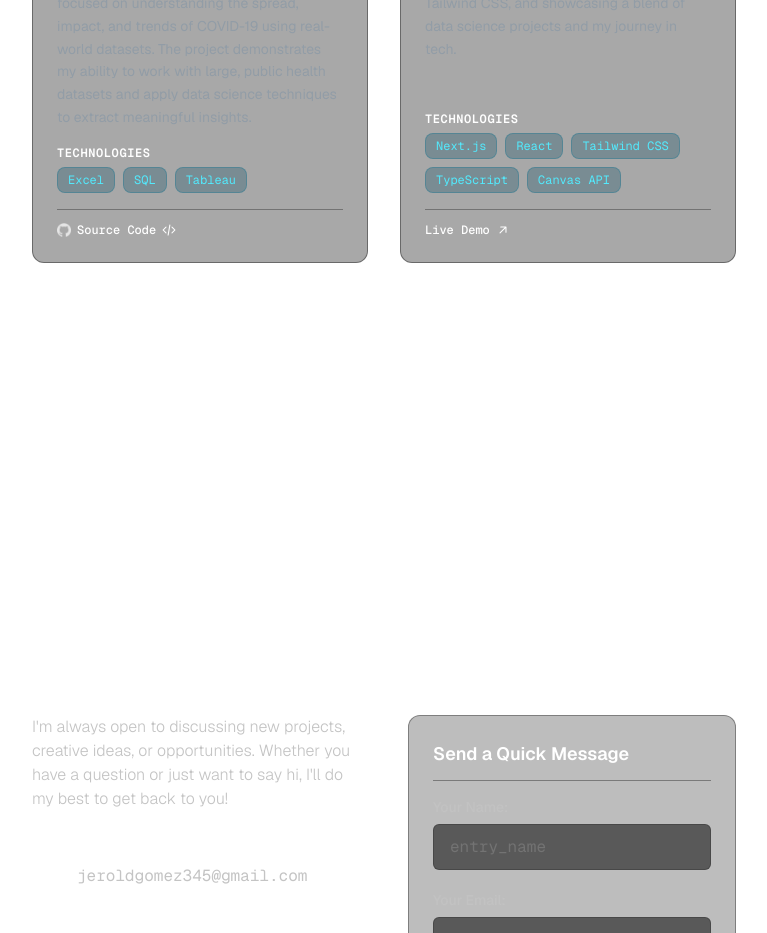
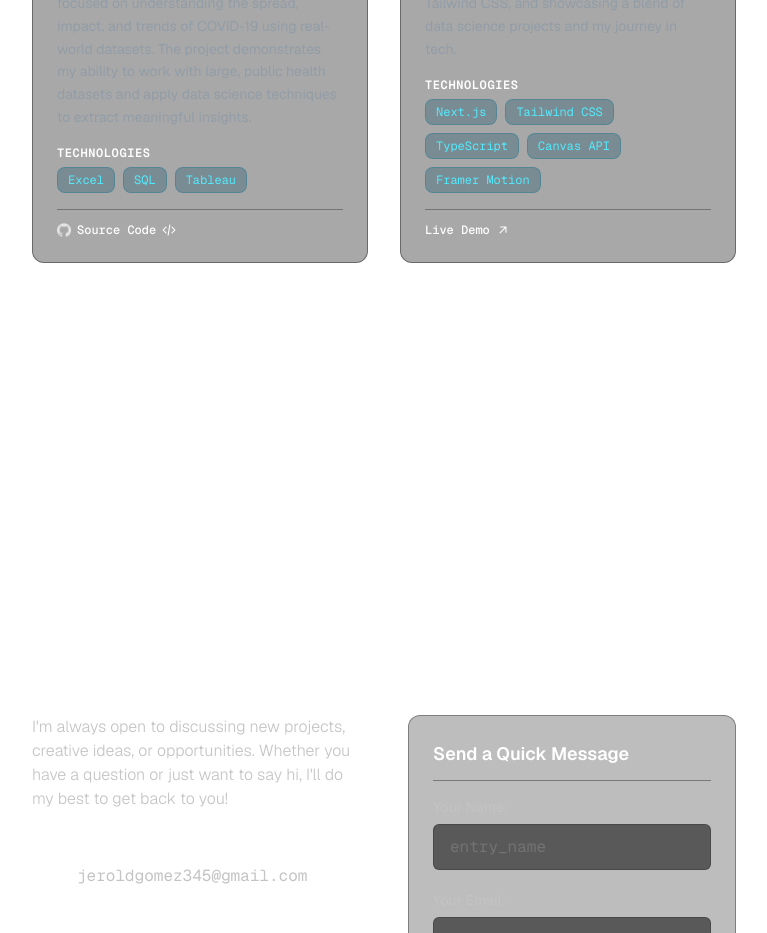
Before and after one commit to JeroldGomez/jerold-gomez-portfolio, a Next.js app: page / in a window 1280 px wide. Shown: the part 4460-5393 px from the top of the page, without its empty margins (256-1023 px from the left). Built offline with nearby package versions, Linux system fonts and the light colour scheme.

Commit message:
update tech stack in projects.ts

```diff
--- a/app/data/projects.ts
+++ b/app/data/projects.ts
@@ -61,7 +61,7 @@ export const projectsData: Project[] = [
         imageUrl: "/jb.png",
         description:
         "This very portfolio! Built with Next.js, Tailwind CSS, and showcasing a blend of data science projects and my journey in tech.",
-        technologies: ["Next.js", "React", "Tailwind CSS", "TypeScript", "Canvas API"],
+        technologies: ["Next.js", "Tailwind CSS", "TypeScript", "Canvas API", "Framer Motion"],
         liveLink: "/",
         // githubLink: "https://github.com/yourusername/my-portfolio",
     },
```
